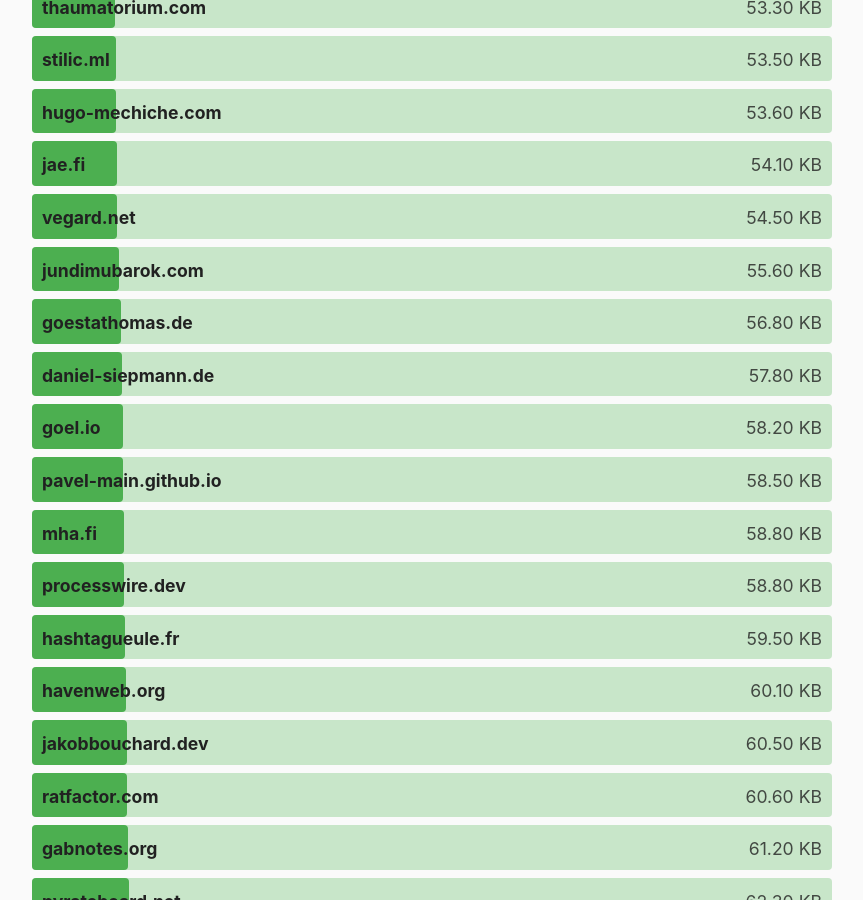
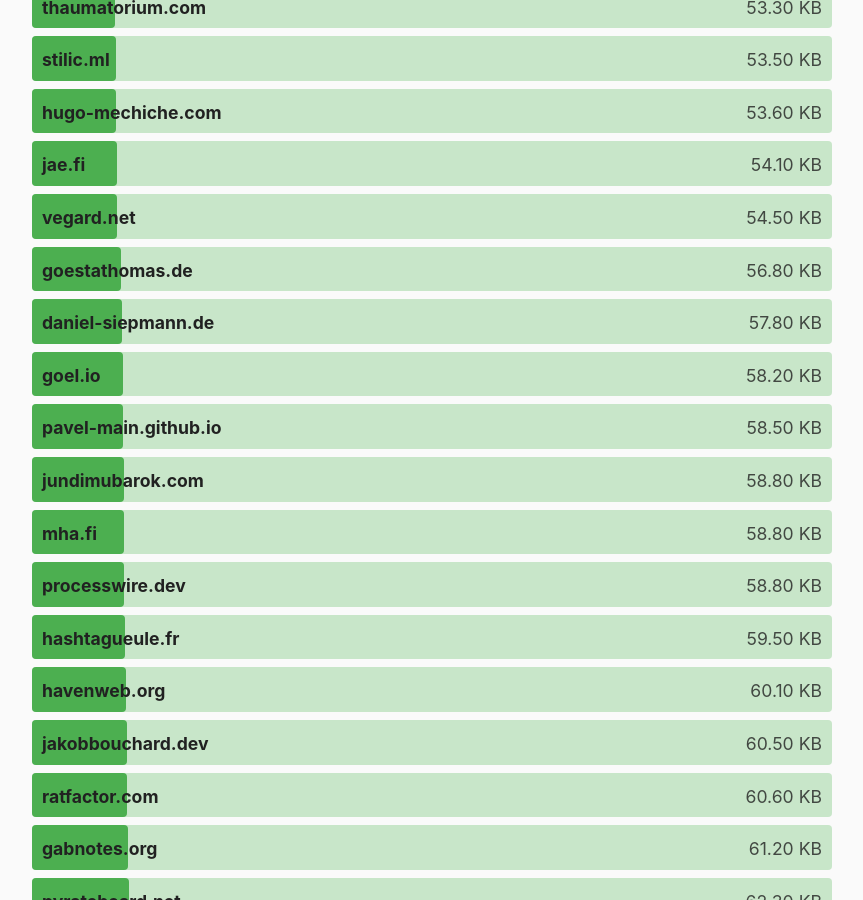
Before and after one commit to kevquirk/512kb.club, a Jekyll site: the page built from index.md, in a window 1280 px wide and 900 px high, scrolled down 11424 px. Shown: the whole window, without its empty margins (208-1071 px from the left). Built offline with Jekyll 4.4.1, drawn with Linux system fonts in a browser that asks for light colours.

Commit message:
Change size
on url jundimubarok.com

```diff
--- a/_data/sites.yml
+++ b/_data/sites.yml
@@ -1090,7 +1090,7 @@
 
 - domain: jundimubarok.com
   url: https://jundimubarok.com/
-  size: 55.6
+  size: 58.8
   last_checked: 2022-05-05
 
 - domain: kaalatrie.github.io
```
